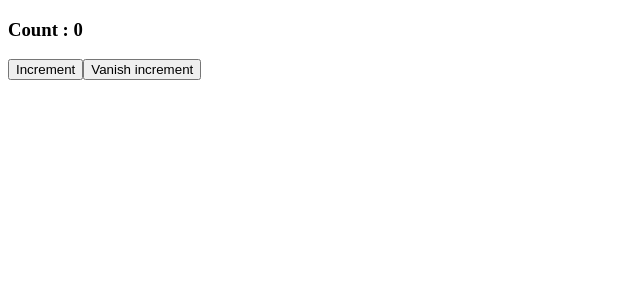
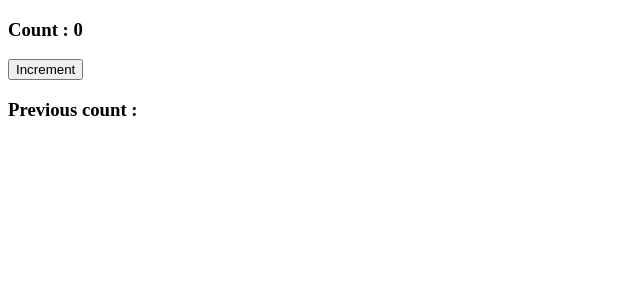
Before and after one commit to saurav-95-dev/React-Redux-CRUD, a React (Vite) app: page / in a window 1280 px wide. Shown: the top 300 px of the page, without its empty margins (0-640 px from the left). Built offline with nearby package versions, Linux system fonts and the light colour scheme.

Commit message:
useRef ---> Keeping track of previous track using useEffect (Review)

```diff
--- a/src/App.jsx
+++ b/src/App.jsx
@@ -1,22 +1,22 @@
-import React, { useState  , useRef} from "react";
+import React, { useState  , useRef, useEffect} from "react";
 
 export default function App(){
 
     //useRef : DOM-Manipulation :
 
     const [count , setCount ] = useState(0);
-    let btn = useRef()
-    let a = useRef(0);
+    let prevCount = useRef();
+
+    useEffect(()=>{
+        prevCount.current = count;
+    },[count])
 
     function handleClick(){
-      a.current = a.current+1;
-      console.log("val of a:",a)
+
       setCount((prev)=>{
         return prev+1;
       })
-      if(btn.current){
-        btn.current.style.backgroundColor = "green";
-      }
+
     }
 
 
@@ -24,8 +24,8 @@ export default function App(){
 
       <>
       <h3>Count : {count}</h3>
-      <button  ref = {btn} onClick={handleClick}>Increment</button>
-      <button onClick={()=>{btn.current.style.display = "none"}}>Vanish increment </button>
+      <button onClick={handleClick}>Increment</button>
+       <h3>Previous count : {prevCount.current}</h3>
       </>
 
     )
```
